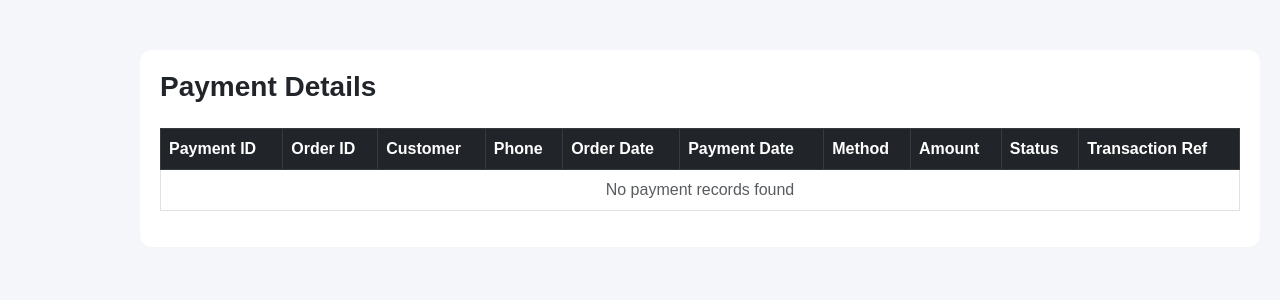
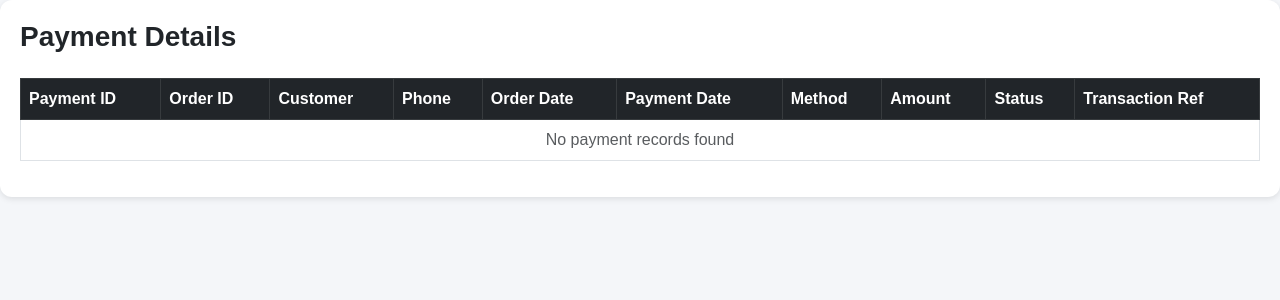
Before and after one commit to jaimini15/gift-shop-website, a PHP site: page /AdminPanel/payments/payments.php in a window 1280 px wide. Shown: the top 300 px of the page. Run offline with PHP 8.4, Linux system fonts and the light colour scheme; data that the repository does not hold is empty.

Commit message:
Update payments.php

```diff
--- a/AdminPanel/payments/payments.php
+++ b/AdminPanel/payments/payments.php
@@ -19,13 +19,9 @@ include(__DIR__ . '/../db.php');
 <link href="https://cdn.jsdelivr.net/npm/bootstrap@5.3.0/dist/css/bootstrap.min.css" rel="stylesheet">
 
 <style>
-body { background:#f4f6f9; font-family: Arial; }
-.content { margin-left:120px; padding:20px; margin-top:30px; }
-.card-box { background:#fff; padding:20px; border-radius:12px; }
-.date-row {
-    background:#e9ecef;
-    font-weight:bold;
-}
+        body { background: #f4f6f9; font-family: Arial, sans-serif; }
+        .content { margin-left: 0px; padding: 0px;  }
+        .card-box { background: #fff; padding: 20px; border-radius: 12px; box-shadow: 0 2px 6px rgba(0,0,0,0.1); }
 </style>
 </head>
 
```
